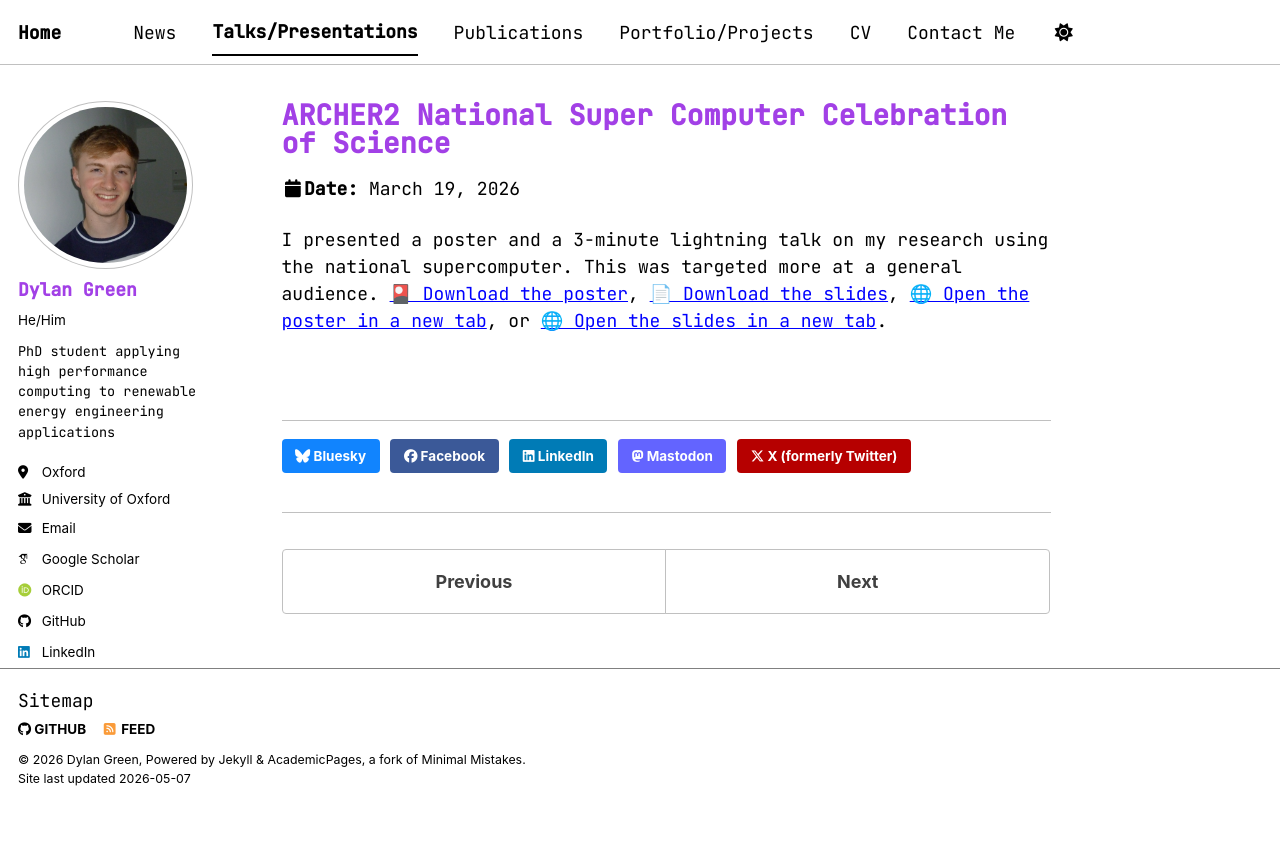
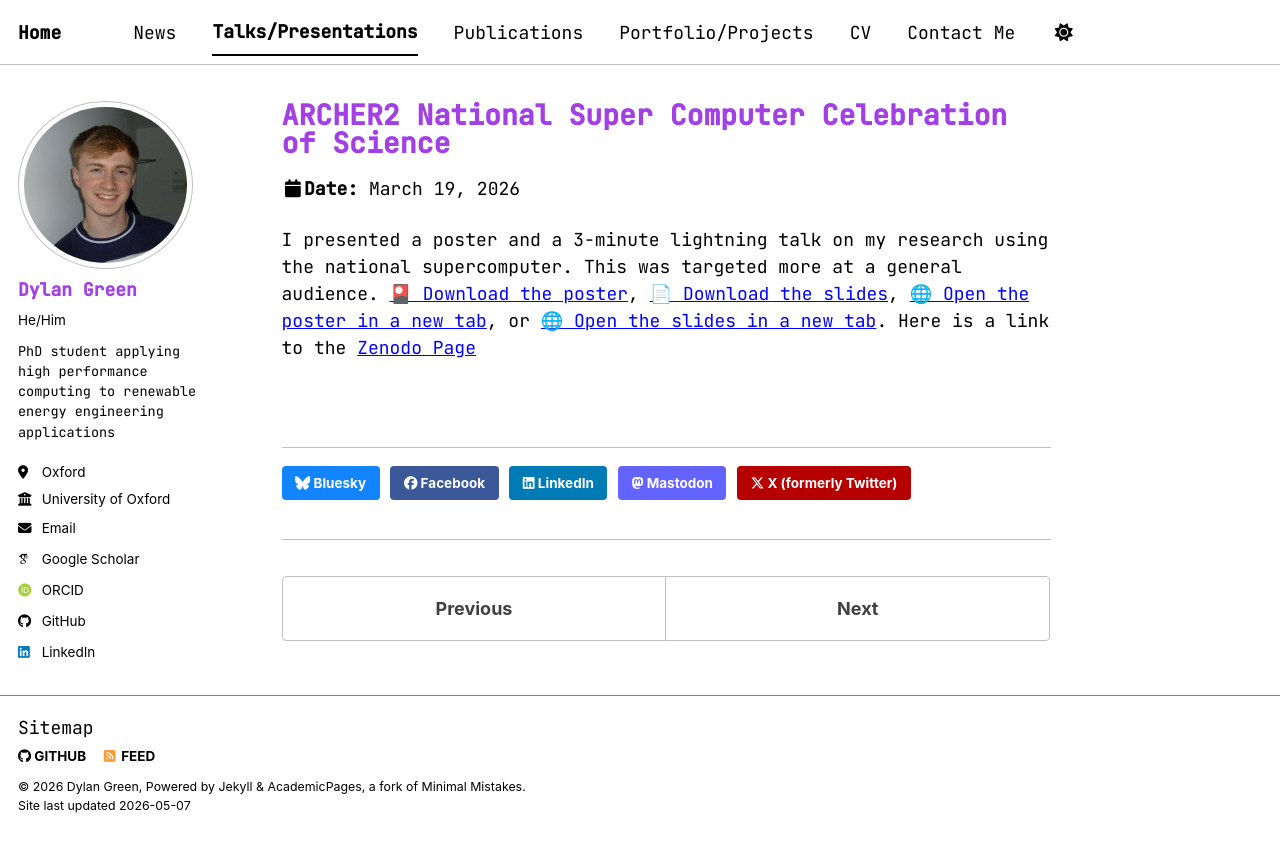
Before and after one commit to d-green1958/d-green1958.github.io, a Jekyll site: the page built from _talks/ARCHER2COS2026.md, in a window 1280 px wide. Shown: the top 852 px of the page. Built offline with Jekyll 4.4.1, drawn with Linux system fonts in a browser that asks for light colours; some web fonts are replaced; a script bundle is joined from its source files by our own code; library files that are not in the unit come from our copies.

Commit message:
added zenodo link

```diff
--- a/_talks/ARCHER2COS2026.md
+++ b/_talks/ARCHER2COS2026.md
@@ -8,4 +8,4 @@ date: 2026-03-19
 location: "Edinburgh, Uk"
 ---
 
-I presented a poster and a 3-minute lightning talk on my research using the national supercomputer. This was targeted more at a general audience. [🎴 Download the poster](/files/ARCHER2_COS_POSTER_DG.pdf), [📄 Download the slides](/files/ARCHER22026_slide.pdf), [🌐 Open the poster in a new tab](/files/ARCHER2_COS_POSTER_DG.pdf){:target="_blank"}, or [🌐 Open the slides in a new tab](/files/ARCHER22026_slide.pdf){:target="_blank"}.
+I presented a poster and a 3-minute lightning talk on my research using the national supercomputer. This was targeted more at a general audience. [🎴 Download the poster](/files/ARCHER2_COS_POSTER_DG.pdf), [📄 Download the slides](/files/ARCHER22026_slide.pdf), [🌐 Open the poster in a new tab](/files/ARCHER2_COS_POSTER_DG.pdf){:target="_blank"}, or [🌐 Open the slides in a new tab](/files/ARCHER22026_slide.pdf){:target="_blank"}. Here is a link to the [Zenodo Page](https://zenodo.org/records/19189622)
```
